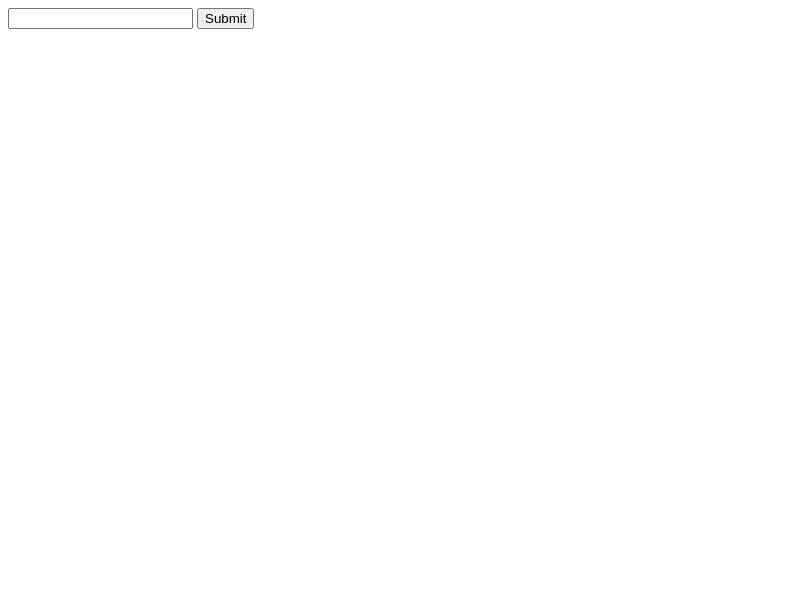
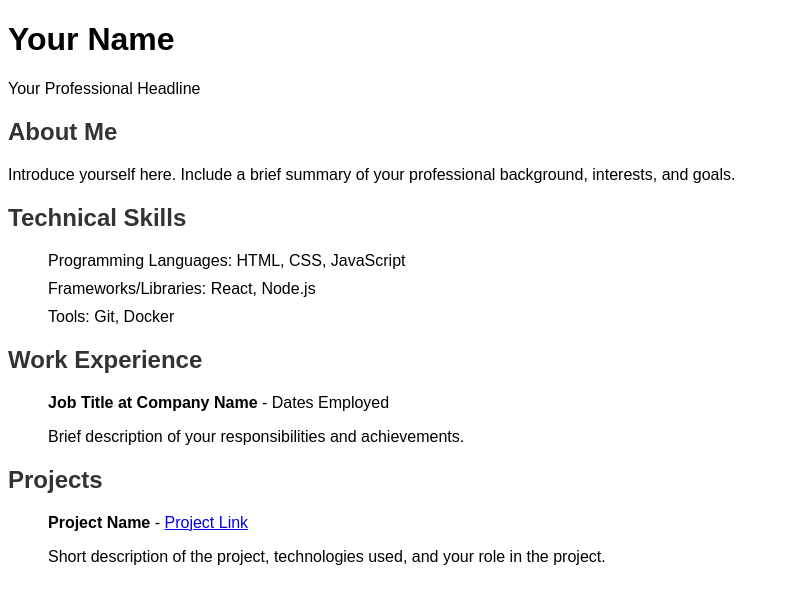
Before and after one commit to devulaar/devulaar.github.io, a plain HTML site: page index.html in a window 1280 px wide. Shown: the whole page, without its empty margins (0-786 px from the left). Drawn offline with Linux system fonts and the light colour scheme.

Commit message:
Update index.html

```diff
--- a/index.html
+++ b/index.html
@@ -1,13 +1,60 @@
 <!DOCTYPE html>
-<html>
+<html lang="en">
+<head>
+    <meta charset="UTF-8">
+    <meta name="viewport" content="width=device-width, initial-scale=1.0">
+    <title>Your Name - Professional Resume</title>
+    <style>
+        body { font-family: Arial, sans-serif; }
+        header, section { margin-bottom: 20px; }
+        h2 { color: #333; }
+        .section { margin-bottom: 20px; }
+        .skills-list, .work-experience, .projects { list-style-type: none; }
+        .skills-list li, .work-experience li, .projects li { margin-bottom: 10px; }
+    </style>
+</head>
+<body>
+    <header>
+        <h1>Your Name</h1>
+        <p>Your Professional Headline</p>
+    </header>
 
-<body>
+    <section id="about">
+        <h2>About Me</h2>
+        <p>Introduce yourself here. Include a brief summary of your professional background, interests, and goals.</p>
+    </section>
 
-    <form action="http://waph-hackathon.eastus.cloudapp.azure.com/xss/level2/echo.php" method="post">
-        <input type="text" name="input" value="">
-        <input type="submit">
-    </form>
+    <section id="technical-skills">
+        <h2>Technical Skills</h2>
+        <ul class="skills-list">
+            <li>Programming Languages: HTML, CSS, JavaScript</li>
+            <li>Frameworks/Libraries: React, Node.js</li>
+            <li>Tools: Git, Docker</li>
+            <!-- Add more skills as needed -->
+        </ul>
+    </section>
+
+    <section id="work-experience">
+        <h2>Work Experience</h2>
+        <ul class="work-experience">
+            <li>
+                <strong>Job Title at Company Name</strong> - Dates Employed
+                <p>Brief description of your responsibilities and achievements.</p>
+            </li>
+            <!-- Repeat for each position -->
+        </ul>
+    </section>
+
+    <section id="projects">
+        <h2>Projects</h2>
+        <ul class="projects">
+            <li>
+                <strong>Project Name</strong> - <a href="project-link">Project Link</a>
+                <p>Short description of the project, technologies used, and your role in the project.</p>
+            </li>
+            <!-- Repeat for each project -->
+        </ul>
+    </section>
 
 </body>
-
 </html>
```
